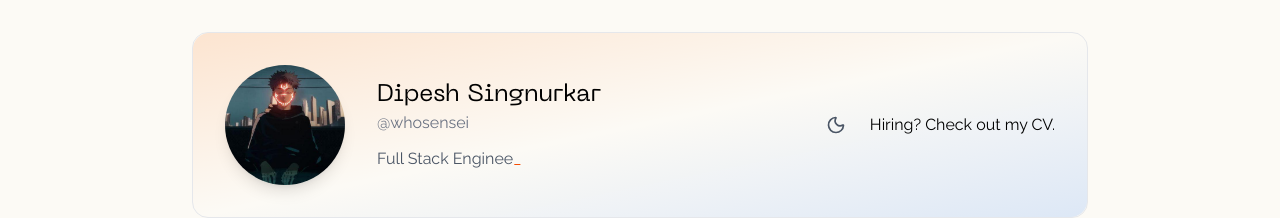
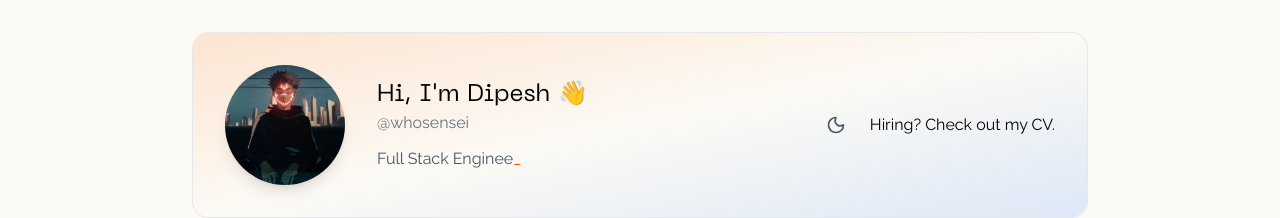
Before and after one commit to whosensei/portfolio, a Next.js app: page / in a window 1280 px wide. Shown: the top 218 px of the page. Built offline with nearby package versions, Linux system fonts and the light colour scheme.

Commit message:
header update

```diff
--- a/src/data/portfolio.ts
+++ b/src/data/portfolio.ts
@@ -5,7 +5,7 @@
 // ========================
 
 export const personalInfo = {
-  name: "Dipesh Singnurkar",
+  name: "Hi, I'm Dipesh 👋",
   displayName: "Dipesh",
   title: "Full Stack Engineer",
   alternateTitle: "whosensei",
```
